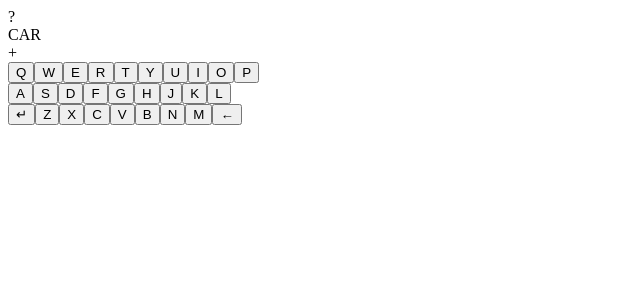
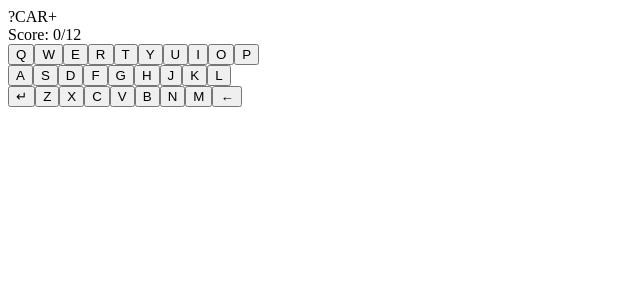
Before and after one commit to nikhilNathwani/trigram-react-vite, a React (Vite) app: page / in a window 1280 px wide. Shown: the top 300 px of the page, without its empty margins (0-640 px from the left). Built offline with nearby package versions, Linux system fonts and the light colour scheme.

Commit message:
Added Score component and created initial Header styling

```diff
--- a/src/App.jsx
+++ b/src/App.jsx
@@ -3,6 +3,7 @@ import { useState } from "react";
 import TitleScreen from "./components/modals/TitleScreen";
 import HelpScreen from "./components/modals/HelpScreen";
 import Header from "./components/Header";
+import Score from "./components/Score";
 import Level from "./components/Level";
 import Keyboard from "./components/Keyboard";
 
@@ -19,6 +20,7 @@ function App() {
 			<HelpScreen></HelpScreen>
 			<div id="game">
 				<Header></Header>
+				<Score></Score>
 				<Level></Level>
 				<Keyboard></Keyboard>
 			</div>
--- /dev/null
+++ b/src/components/Header.css
@@ -0,0 +1,3 @@
+#header {
+	display: flex;
+}
--- a/src/components/Header.jsx
+++ b/src/components/Header.jsx
@@ -1,4 +1,6 @@
-export default function Keyboard() {
+import "./Header.css";
+
+export default function Header() {
 	return (
 		<div id="header">
 			<div id="helpButton">?</div>
--- a/src/components/Level.jsx
+++ b/src/components/Level.jsx
@@ -1,3 +1,3 @@
-export default function Keyboard() {
+export default function Level() {
 	return <div id="level"></div>;
 }
--- a/src/components/Score.jsx
+++ b/src/components/Score.jsx
@@ -0,0 +1,3 @@
+export default function Level() {
+	return <div id="score">Score: 0/12</div>;
+}
```
